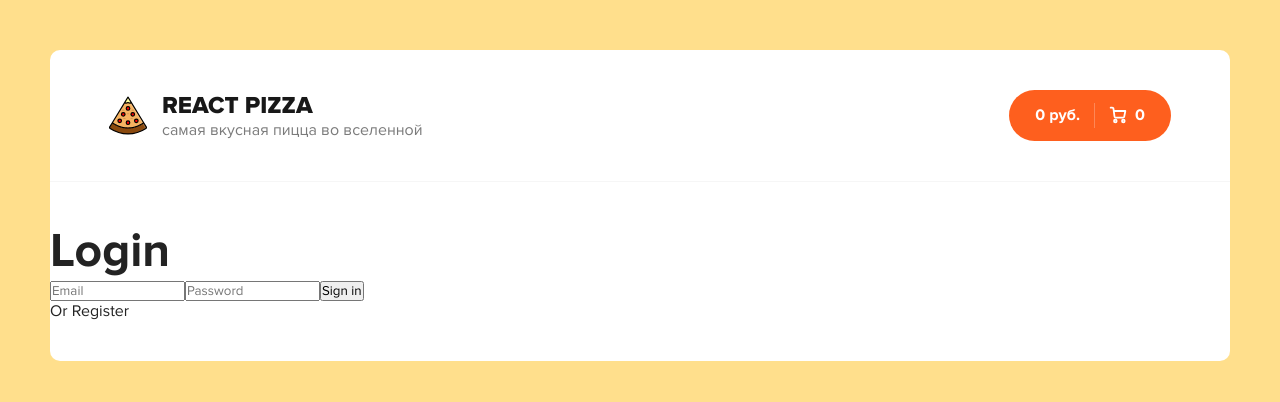
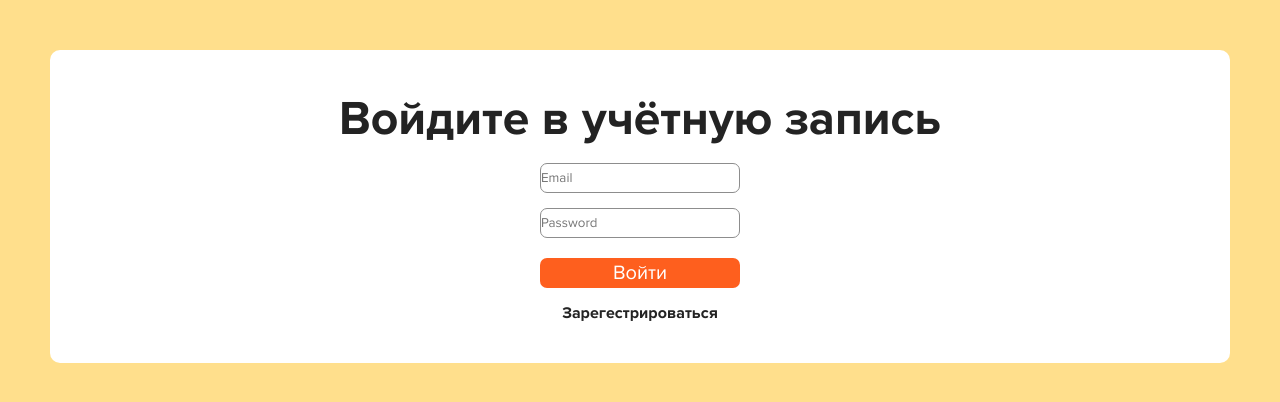
Before and after one commit to Andrey2191/Diploma-React-Redux, a React (Create React App) app: page /login in a window 1280 px wide. Shown: the top 402 px of the page. Built offline with nearby package versions, Linux system fonts and the light colour scheme.

Commit message:
add firebase and authorization

```diff
--- a/src/App.css
+++ b/src/App.css
@@ -856,3 +856,74 @@ body {
   justify-content: space-around;
   align-items: center;
 }
+
+.login--page {
+  text-align: center;
+}
+
+.login--form {
+  display: flex;
+  flex-direction: column;
+  align-items: center;
+}
+
+.login--form input {
+  margin-top: 15px;
+  width: 200px;
+  height: 30px;
+  border-radius: 7px;
+  box-sizing: border-box;
+  border: 1px solid #8d8d8d;
+}
+
+.login--form button {
+  margin-bottom: 15px;
+  margin-top: 20px;
+  width: 200px;
+  height: 30px;
+  border-radius: 7px;
+  border: none;
+  background-color: #fe5f1e;
+  color: #fff;
+  font-size: 20px;
+  cursor: pointer;
+}
+.login--form button:hover {
+  background-color: #f24701;
+}
+
+.btn-register {
+  font-weight: bold;
+}
+
+.btn-register:hover {
+  color: #f24701;
+  cursor: pointer;
+}
+
+.logout {
+  display: flex;
+  flex-direction: column;
+  align-items: flex-end;
+}
+
+.logout {
+  font-size: 16px;
+  font-weight: 700;
+}
+
+.btn--logout {
+  width: 70px;
+  height: 40px;
+  border: none;
+  border-radius: 20px;
+  background-color: #fe5f1e;
+  color: #fff;
+  font-size: 15px;
+  font-weight: 700;
+  cursor: pointer;
+}
+
+.btn--logout:hover {
+  background-color: #f24701;
+}
--- a/src/components/form/Form.jsx
+++ b/src/components/form/Form.jsx
@@ -5,7 +5,7 @@ export const Form = ({ title, handleClick }) => {
   const [pass, setPass] = useState("");
 
   return (
-    <div>
+    <div className="login--form">
       <input
         type="email"
         value={email}
--- a/src/components/header/Header.jsx
+++ b/src/components/header/Header.jsx
@@ -1,14 +1,18 @@
 import React from "react";
 import { Link } from "react-router-dom";
 import { useSelector } from "react-redux";
-
+import { removeUser } from "../../redux/slices/userSlice";
+import { useAuth } from "../../hooks/use-auth";
+import { useDispatch } from "react-redux";
 import logoSvg from "../../assets/img/pizza-logo.svg";
 import Button from "../button/Button";
 
 function Header() {
+  const dispatch = useDispatch();
   const { totalPrice, totalCount } = useSelector(({ cart }) => cart);
+  const { isAuth, email } = useAuth();
 
-  return (
+  return isAuth ? (
     <div className="header">
       <div className="container">
         <Link to="/">
@@ -58,9 +62,20 @@ function Header() {
               <span>{totalCount}</span>
             </Button>
           </Link>
+          <div className="logout">
+            <span>{email}</span>
+            <button
+              className="btn--logout"
+              onClick={() => dispatch(removeUser())}
+            >
+              Выйти
+            </button>
+          </div>
         </div>
       </div>
     </div>
+  ) : (
+    ""
   );
 }
 
--- a/src/components/login/Login.jsx
+++ b/src/components/login/Login.jsx
@@ -21,12 +21,12 @@ export const LoginForm = () => {
         );
         push("/");
       })
-      .catch(console.error);
+      .catch(() => alert("Пользователь не найден!"));
   };
 
   return (
     <div>
-      <Form title="Sign in" handleClick={handleLogin} />
+      <Form title="Войти" handleClick={handleLogin} />
     </div>
   );
 };
--- a/src/pages/Home.jsx
+++ b/src/pages/Home.jsx
@@ -85,9 +85,6 @@ function Home() {
               .fill(0)
               .map((_, index) => <PizzaLoadingBlock key={index} />)}
       </div>
-      <button onClick={() => dispatch(removeUser())}>
-        Log out from {email}
-      </button>
     </div>
   ) : (
     <Redirect to="/login" />
--- a/src/pages/Login.jsx
+++ b/src/pages/Login.jsx
@@ -4,11 +4,13 @@ import { LoginForm } from "../components/login/Login";
 
 export default function Login() {
   return (
-    <div>
-      <h1>Login</h1>
+    <div className="login--page">
+      <h1>Войдите в учётную запись</h1>
       <LoginForm />
       <p>
-        Or <Link to="/register">Register</Link>
+        <Link className="btn-register" to="/register">
+          Зарегестрироваться
+        </Link>
       </p>
     </div>
   );
--- a/src/pages/Register.jsx
+++ b/src/pages/Register.jsx
@@ -4,11 +4,14 @@ import { SignUpForm } from "../components/signUp/SignUp";
 
 function Register() {
   return (
-    <div>
-      <h1>Register</h1>
+    <div className="login--form">
+      <h1>Регистрация</h1>
       <SignUpForm />
       <p>
-        Already have account? <Link to="/login">Login</Link>
+        У вас уже есть аккаунт?{" "}
+        <Link className="btn-register" to="/login">
+          Войти
+        </Link>
       </p>
     </div>
   );
```
